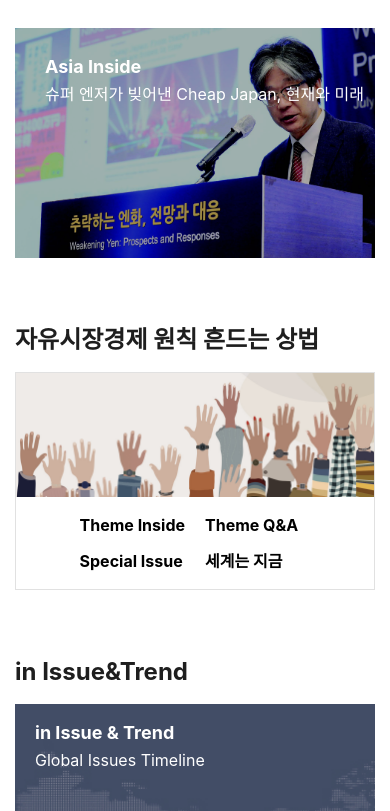
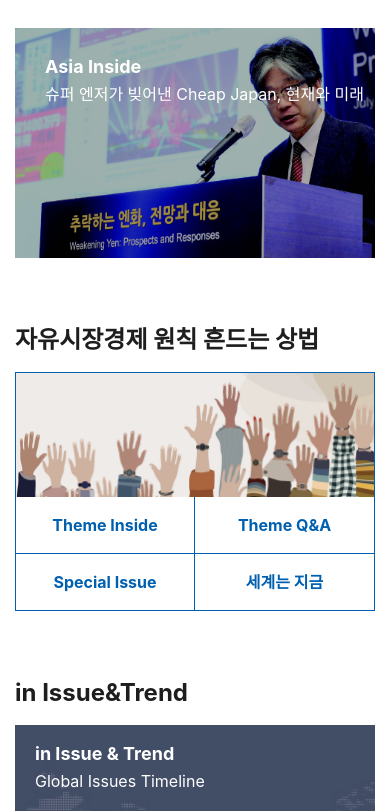
Before and after one commit to jjeongyull/fki_webzine, a plain HTML site: page index.html in a window 390 px wide. Shown: the part 1023-1834 px from the top of the page. Drawn offline with nearby package versions, Linux system fonts and the light colour scheme; a web font is replaced by a local one.

Commit message:
last-end-end

```diff
--- a/css/index.css
+++ b/css/index.css
@@ -27,6 +27,7 @@
   left: 50%;
   transform: translateX(-50%);
   z-index: 2;
+  width: 100%;
 }
 .main-banner-text p{
   color: #FFFFFF;
@@ -122,8 +123,7 @@
   display: flex;
   align-items: center;
   flex-direction: column;
-  gap: 40px;
-  border: 1px solid #e1e1e1;
+  border: 1px solid #0060B0;
 }
 .main-3-div-inner img{
   width: 100%;
@@ -131,12 +131,24 @@
 .main-3-div-inner ul{
   display: grid;
   grid-template-columns: repeat(4, 1fr);
-  gap: 40px;
-  padding-bottom: 40px;
+  width: 100%;
 }
 .main-3-div-inner a{
   font-size: var(--text-size-24);
   font-weight: 700;
+  display: block;
+  width: 100%;
+  text-align: center;
+  padding: 40px 0;
+  color: #0060B0;
+}
+.main-3-div-inner a:hover{
+
+  background-color: #0060B0;
+  color: #fff;
+}
+.main-3-div-inner a.r-b{
+  border-right: 1px solid #0060B0;
 }
 .main-3-div-box{
   width: 100%;
@@ -251,12 +263,20 @@
   }
   .main-3-div-inner ul{
     grid-template-columns: repeat(2, 1fr);
-    gap: 20px;
-    padding-bottom: 20px;
   }
-  .main-3-div-inner{
-    gap: 20px;
+  .main-3-div-inner ul a{
+    padding: 20px 0;
   }
+  .main-3-div-inner ul a.r-b{
+    border-right: 0;
+  }
+  .main-3-div-inner ul a.m-r-b{
+    border-right: 1px solid #0060B0;
+  }
+  .main-3-div-inner ul a.m-b-b{
+    border-bottom: 1px solid #0060B0;
+  }
+
   .main-2-div-box-text-1 {
     font-size: var(--text-size-18);
   }
--- a/css/sub_page.css
+++ b/css/sub_page.css
@@ -1,3 +1,6 @@
+*{
+  word-break: keep-all;
+}
 .section-body{
   /* border: 1px solid #000; */
   padding-top: 80px;
@@ -82,6 +85,7 @@
   color: #1E1E1E;
   font-weight: 700;
   line-height: 1.2;
+  word-break: keep-all;
 }
 .sub-p-title{
   font-size: var(--text-size-18);
--- a/index.html
+++ b/index.html
@@ -93,9 +93,9 @@
         <div class="main-3-div-inner">
           <img src="images/sub_30/main_banner.jpg" alt="Theme Inside">
           <ul>
-            <li><a href="sub_30.html">Theme Inside</a></li>
-            <li><a href="sub_31.html">Theme Q&A</a></li>
-            <li><a href="sub_32.html">Special Issue</a></li>
+            <li><a class="r-b m-r-b m-b-b" href="sub_30.html">Theme Inside</a></li>
+            <li><a class="r-b m-b-b" href="sub_31.html">Theme Q&A</a></li>
+            <li><a class="r-b m-r-b" href="sub_32.html">Special Issue</a></li>
             <li><a href="sub_33.html">세계는 지금</a></li>
           </ul>
         </div>
```
